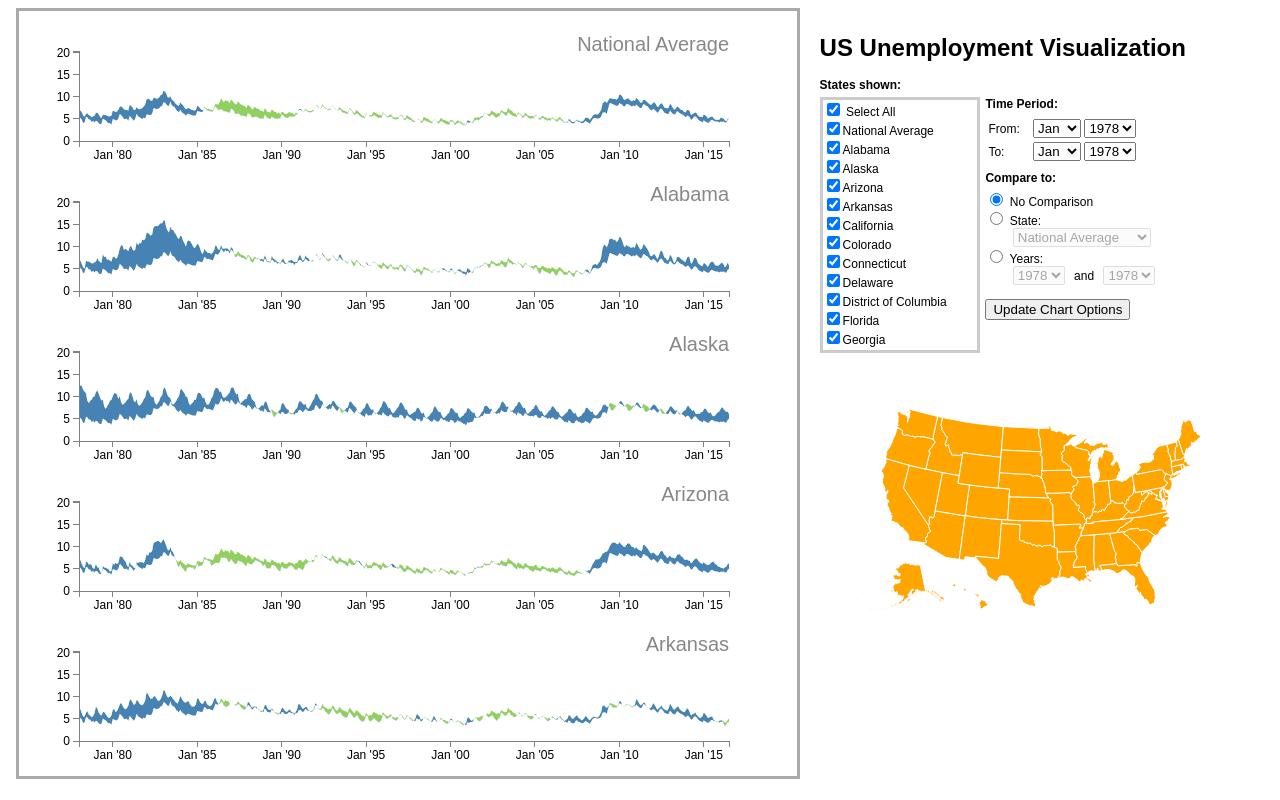
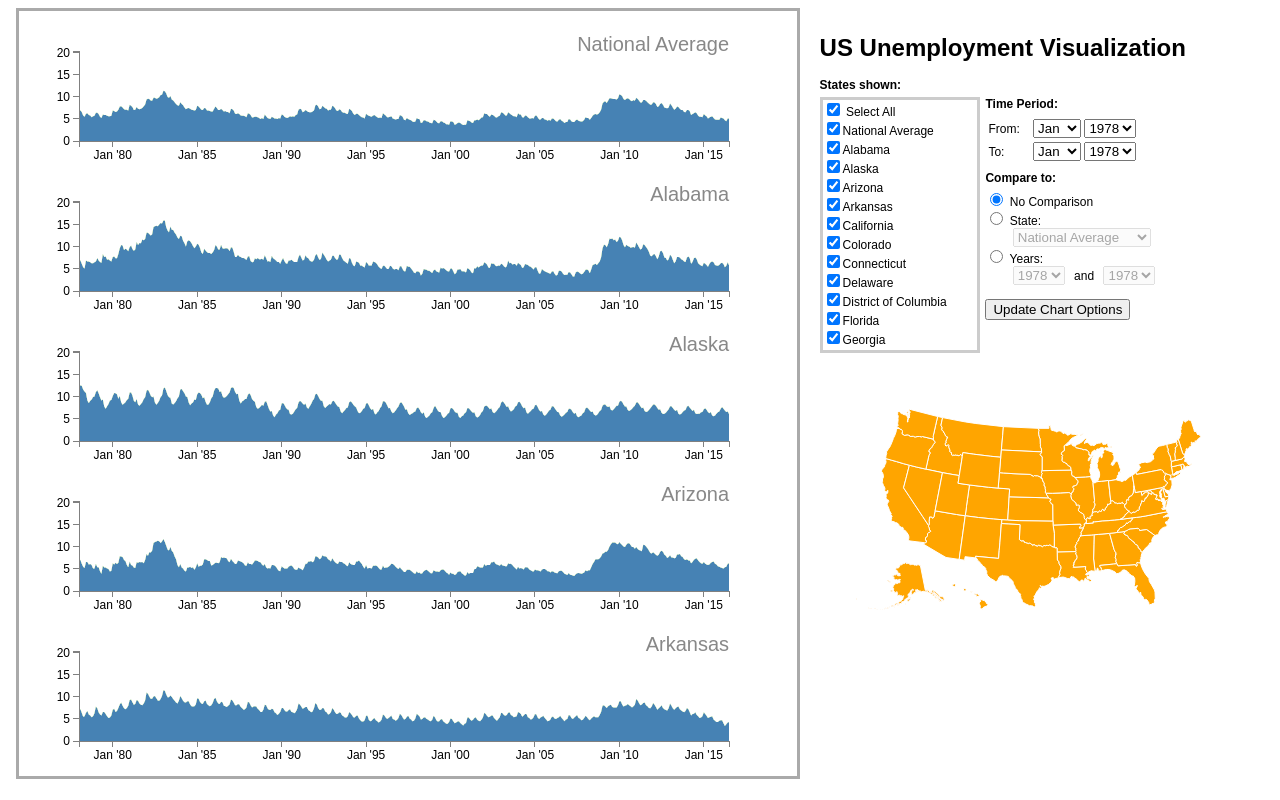
Before and after one commit to jmtaber129/unemployment-visualization, a plain HTML site: page index.html in a window 1280 px wide. Drawn offline with nearby package versions, Linux system fonts and the light colour scheme; animation ran at ten frames a second.

Commit message:
Changed initial charts to show no comparison.
Initial charts previously showed a comparison with Texas.

```diff
--- a/index.html
+++ b/index.html
@@ -460,7 +460,7 @@
           var y0 = function(a,i) {
             return y(d.series["Texas"][i].unemployment);
           };
-          return valueArea.y0(y0)(d.series[d.state]);
+          return valueArea.y0(y(0))(d.series[d.state]);
         });
 
       svgCharts.select(".area.above")
@@ -472,7 +472,7 @@
           var y0 = function(a,i) {
             return y(d.series["Texas"][i].unemployment);
           };
-          return valueArea.y0(y0)(d.series[d.state]);
+          return valueArea.y0(y(0))(d.series[d.state]);
         });
 
       // Draw the axes.
```
